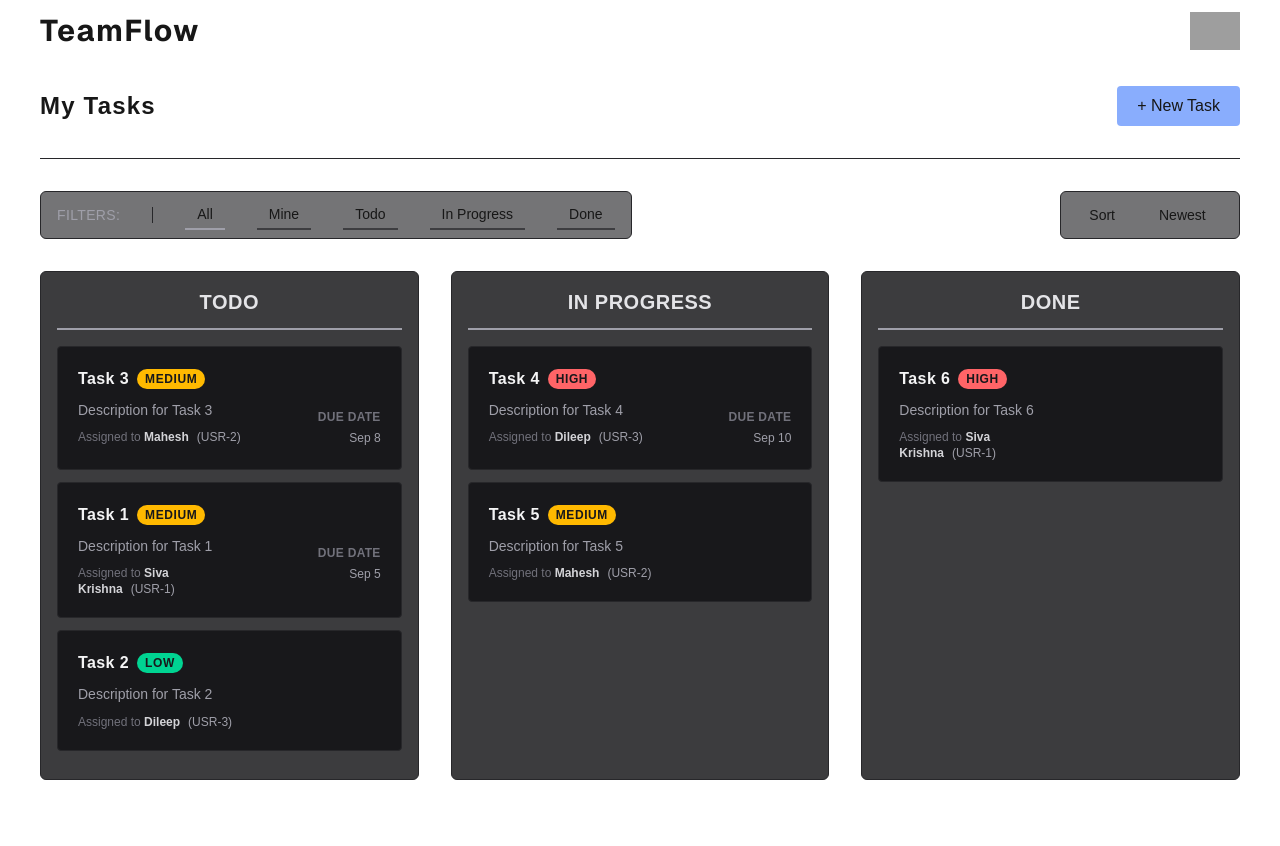
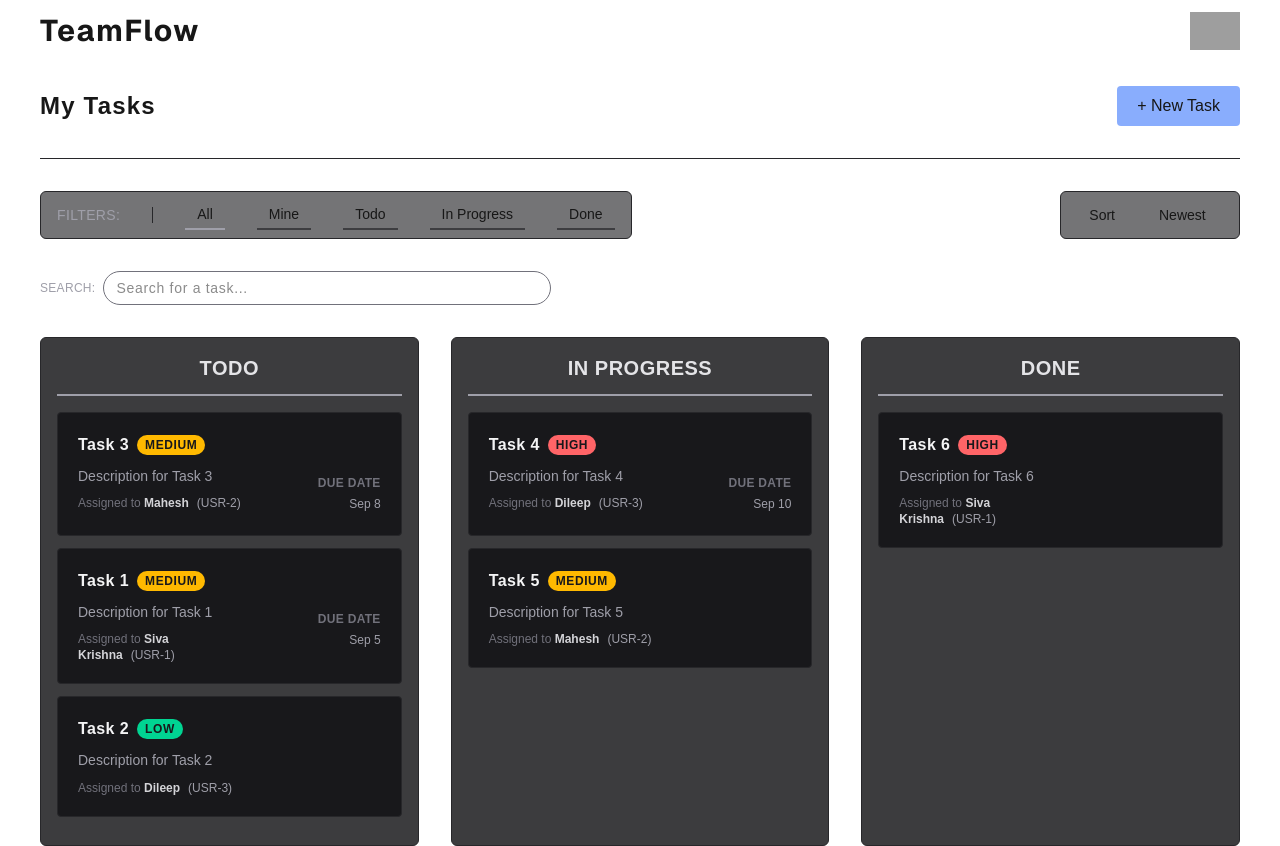
Before and after one commit to SivaKrishna6745/TeamFlow, a Next.js app: page / in a window 1280 px wide. Before the commit the page ends 800 px from the top, so only its background shows below. Built offline with nearby package versions, Linux system fonts and the light colour scheme; grey boxes are pictures that could not be loaded.

Commit message:
feat: Add task search

```diff
--- /dev/null
+++ b/src/components/SearchBar.tsx
@@ -0,0 +1,27 @@
+import React from 'react';
+
+interface SearchBarProps {
+    value: string;
+    onChange: (e: React.ChangeEvent<HTMLInputElement>) => void;
+}
+
+const SearchBar = ({ value, onChange }: SearchBarProps) => {
+    return (
+        <div className="flex items-center gap-2">
+            <label htmlFor="search" className="text-xs uppercase tracking-wide text-zinc-400">
+                Search:
+            </label>
+            <input
+                type="search"
+                id="search"
+                name="search"
+                placeholder="Search for a task..."
+                value={value}
+                onChange={onChange}
+                className="border border-zinc-500 rounded-full px-3 py-1 focus:outline-none focus:border-blue-600 focus:ring-1 focus:ring-blue-400 min-w-md placeholder:text-sm placeholder:tracking-wider"
+            />
+        </div>
+    );
+};
+
+export default SearchBar;
--- a/src/components/TaskBoard.tsx
+++ b/src/components/TaskBoard.tsx
@@ -8,6 +8,7 @@ import TaskForm from './TaskForm';
 import { Filter, FormMode, SortOptions, Status, Task, User } from '@/types';
 import TaskColumn from './TaskColumn';
 import { STATUSES } from '@/constants';
+import SearchBar from './SearchBar';
 
 const DelConfirmationPopup = ({ onConfirm, onCancel }: { onConfirm: () => void; onCancel: () => void }) => {
     return (
@@ -48,6 +49,7 @@ const TaskBoard = () => {
     const [toastMessage, setToastMessage] = useState<string | undefined>(undefined);
     const [filter, setFilter] = useState<Filter>('All');
     const [sortOption, setSortOption] = useState<SortOptions>('newest');
+    const [search, setSearch] = useState<string>('');
 
     const currentUserId = 'USR-1';
 
@@ -138,10 +140,19 @@ const TaskBoard = () => {
         setSortOption((prev: SortOptions) => (prev === 'newest' ? 'oldest' : 'newest'));
     };
 
+    const searchedTasks =
+        search.trim() === ''
+            ? derivedTasks
+            : derivedTasks.filter(
+                  (task) =>
+                      task.title.toLowerCase().includes(search.toLowerCase()) ||
+                      task.description.toLowerCase().includes(search.toLowerCase()),
+              );
+
     const sortedTasks =
         sortOption === 'newest'
-            ? [...derivedTasks].sort((a, b) => new Date(b.createdAt).getTime() - new Date(a.createdAt).getTime())
-            : [...derivedTasks].sort((a, b) => new Date(a.createdAt).getTime() - new Date(b.createdAt).getTime());
+            ? [...searchedTasks].sort((a, b) => new Date(b.createdAt).getTime() - new Date(a.createdAt).getTime())
+            : [...searchedTasks].sort((a, b) => new Date(a.createdAt).getTime() - new Date(b.createdAt).getTime());
 
     return (
         <div className="relative flex flex-col gap-8 px-10">
@@ -189,6 +200,7 @@ const TaskBoard = () => {
                     <span className="w-16 capitalize">{sortOption}</span>
                 </div>
             </div>
+            <SearchBar value={search} onChange={(e) => setSearch(e.target.value)} />
             <div className="grid grid-cols-1 md:grid-cols-3 gap-8">
                 {STATUSES.map((status) => (
                     <TaskColumn
```
